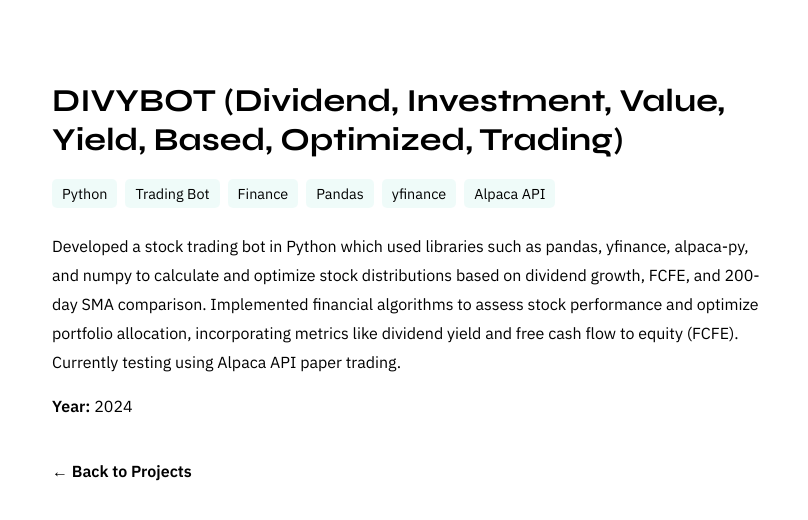
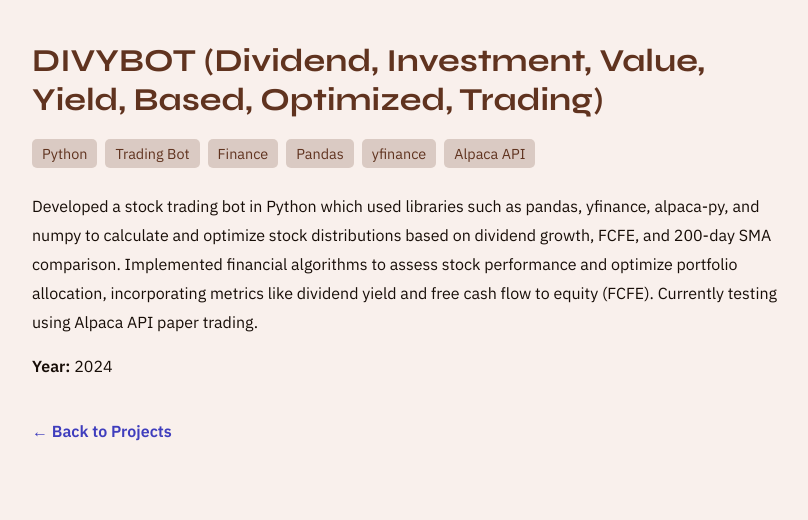
Before and after one commit to TheRealOP/Portfolio, a plain HTML site: page projects/divybot-dividend-investment-value-yield-based-optimized-trading/index.html in a window 1280 px wide. Shown: the whole page, without its empty margins (228-1036 px from the left). Drawn offline with Linux system fonts and the light colour scheme; files that its build step writes are made by us from their sources.

Commit message:
gfxhgfjhkj

```diff
--- a/projects/divybot-dividend-investment-value-yield-based-optimized-trading/index.html
+++ b/projects/divybot-dividend-investment-value-yield-based-optimized-trading/index.html
@@ -10,50 +10,7 @@
       href="https://fonts.googleapis.com/css2?family=IBM+Plex+Sans:wght@300;400;500;600&family=Syne:wght@600;700;800&display=swap"
       rel="stylesheet"
     />
-    <link rel="stylesheet" href="../styles.css">
-    <style>
-        body {
-            background-color: var(--midnight);
-            color: var(--sand);
-            padding: 20px;
-        }
-        .container {
-            max-width: 800px;
-            margin: 0 auto;
-            padding: 40px;
-            background: var(--card);
-            border-radius: 10px;
-            border: 1px solid var(--border);
-            box-shadow: var(--shadow);
-        }
-        h1 {
-            font-family: var(--font-display);
-            color: var(--mint);
-            margin-bottom: 20px;
-        }
-        p {
-            color: var(--slate);
-            line-height: 1.8;
-            margin-bottom: 10px;
-        }
-        .back-link {
-            display: inline-block;
-            margin-top: 30px;
-            color: var(--glow);
-            text-decoration: none;
-            font-weight: 600;
-        }
-        .tags span {
-            display: inline-block;
-            background-color: rgba(98, 210, 195, 0.1);
-            color: var(--mint);
-            padding: 5px 10px;
-            border-radius: 5px;
-            margin-right: 8px;
-            margin-bottom: 8px;
-            font-size: 0.9em;
-        }
-    </style>
+    <link rel="stylesheet" href="../../styles.css">
 </head>
 <body>
     <div class="ambient"></div>
@@ -64,7 +21,7 @@
         </div>
         <p>Developed a stock trading bot in Python which used libraries such as pandas, yfinance, alpaca-py, and numpy to calculate and optimize stock distributions based on dividend growth, FCFE, and 200-day SMA comparison. Implemented financial algorithms to assess stock performance and optimize portfolio allocation, incorporating metrics like dividend yield and free cash flow to equity (FCFE). Currently testing using Alpaca API paper trading.</p>
         <p><strong>Year:</strong> 2024</p>
-        <a href="../index.html#projects" class="back-link">&larr; Back to Projects</a>
+        <a href="../../index.html#projects" class="back-link">&larr; Back to Projects</a>
     </div>
 </body>
 </html>
```
Also changed, not shown: projects/high-five-robot/index.html (+2 -45 lines), projects/studyhub/index.html (+2 -45 lines).
